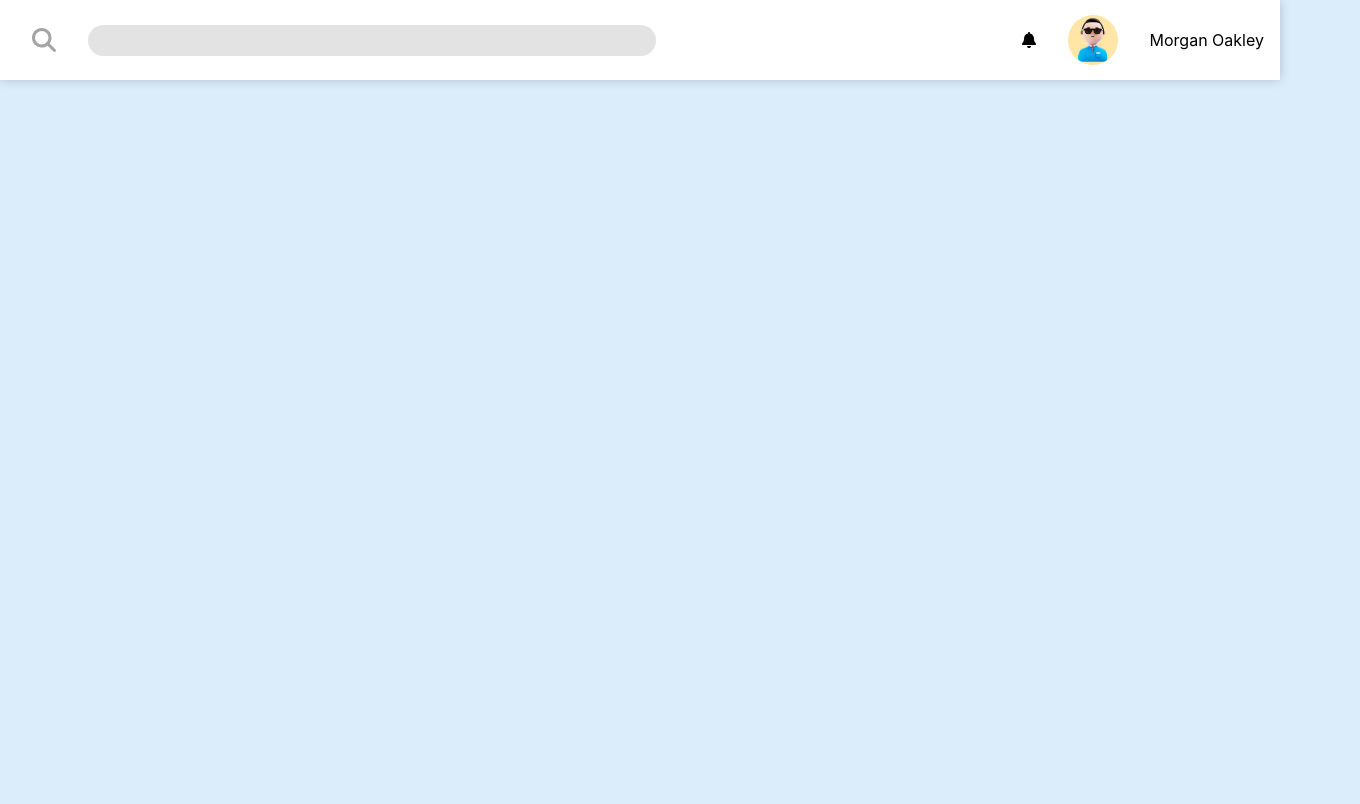
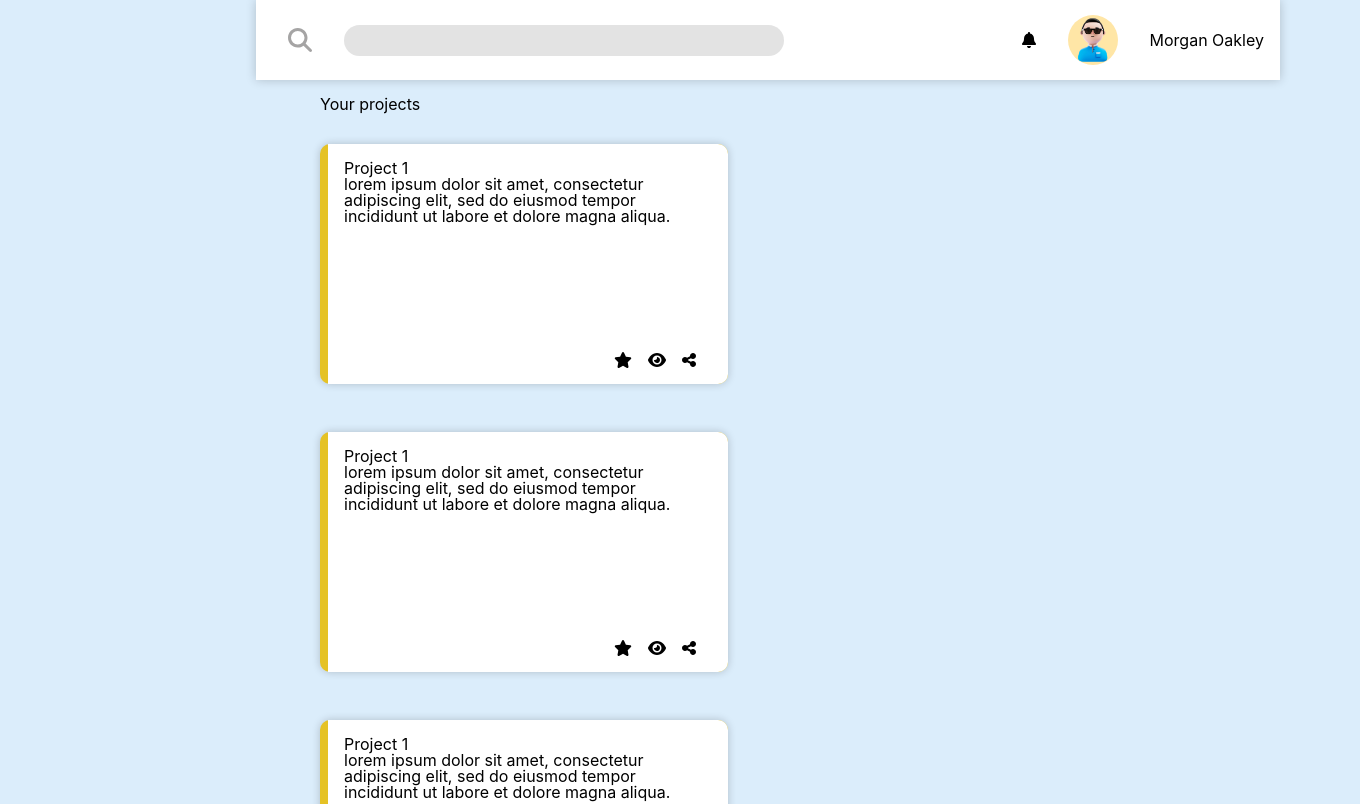
Before and after one commit to nicoriera/test-12p5-frontend, a React (Create React App) app: page / in a window 1280 px wide. Shown: the top 804 px of the page, 1360 px wide, since content can reach past the window. Built offline with nearby package versions, Linux system fonts and the light colour scheme.

Commit message:
feat project card create component card

```diff
--- a/src/App.js
+++ b/src/App.js
@@ -1,11 +1,31 @@
+import Card from "./components/Card/Card";
 import NavBar from "./components/NavBar/NavBar";
+import { library } from "@fortawesome/fontawesome-svg-core";
+import {
+  faStar,
+  faBars,
+  faMagnifyingGlass,
+  faBell,
+  faEye,
+  faShareNodes,
+} from "@fortawesome/free-solid-svg-icons";
+
+library.add(faStar, faBars, faMagnifyingGlass, faBell, faEye, faShareNodes);
 
 function App() {
   return (
     <>
       <NavBar />
       <div className="main_content">
-        <h1>Hello World</h1>
+        <h1>Your projects</h1>
+        <div className="card_container">
+          <Card />
+          <Card />
+          <Card />
+          <Card />
+          <Card />
+          <Card />
+        </div>
       </div>
     </>
   );
--- /dev/null
+++ b/src/components/Card/Card.js
@@ -0,0 +1,25 @@
+import React from "react";
+import { FontAwesomeIcon } from "@fortawesome/react-fontawesome";
+
+const Card = () => {
+  return (
+    <div className="card">
+      <div className="card_background_white">
+        <div className="card_header">
+          <h2>Project 1</h2>
+          <p>
+            lorem ipsum dolor sit amet, consectetur adipiscing elit, sed do
+            eiusmod tempor incididunt ut labore et dolore magna aliqua.
+          </p>
+        </div>
+        <div className="card_footer_left">
+          <FontAwesomeIcon icon="fa-star" />
+          <FontAwesomeIcon icon="fa-eye" />
+          <FontAwesomeIcon icon="fa-share-nodes" />
+        </div>
+      </div>
+    </div>
+  );
+};
+
+export default Card;
--- /dev/null
+++ b/src/components/Card/card.scss
@@ -0,0 +1,67 @@
+.card_container {
+  display: flex;
+  flex-direction: column;
+  gap: 2rem;
+  margin-top: 2rem;
+  min-height: 10rem;
+
+  .card {
+    display: flex;
+    flex-direction: column;
+    max-width: 25rem;
+    padding-left: 0.5rem;
+    min-height: 10rem;
+    margin-bottom: 1rem;
+    border-radius: $border-radius-card;
+    box-shadow: 0 0 8px rgba(0, 0, 0, 0.2);
+    transform: transform 0.2s ease;
+    background-color: $background-color-card;
+
+    .card_background_white {
+      display: flex;
+      flex-direction: column;
+      justify-content: space-between;
+      background-color: white;
+      height: 100%;
+      min-height: 10rem;
+      border-top-right-radius: $border-radius-card;
+      border-bottom-right-radius: $border-radius-card;
+      padding: 1rem;
+    }
+
+    .card_footer_left {
+      display: flex;
+      flex-direction: row;
+      justify-content: right;
+      align-items: center;
+      padding: 0 1rem;
+
+      svg {
+        margin-left: 1rem;
+      }
+    }
+  }
+}
+
+@media (min-width: 768px) {
+  .main_content {
+    margin-left: 19rem;
+    padding: 1rem;
+    width: 80%;
+  }
+
+  .card_container {
+    display: grid;
+    grid-template-columns: repeat(auto-fit, minmax(20rem, 1fr));
+    width: 60%;
+    margin: 2rem 0;
+    padding: 0;
+
+    .card {
+      display: flex;
+      flex-direction: column;
+      margin-bottom: 1rem;
+      min-height: 15rem;
+    }
+  }
+}
--- a/src/components/NavBar/NavBar.js
+++ b/src/components/NavBar/NavBar.js
@@ -1,10 +1,6 @@
 import React from "react";
 import { FontAwesomeIcon } from "@fortawesome/react-fontawesome";
-import {
-  faBars,
-  faMagnifyingGlass,
-  faBell,
-} from "@fortawesome/free-solid-svg-icons";
+
 import avatar from "../../assets/avatar.jpg";
 
 const NavBar = () => {
@@ -12,11 +8,11 @@ const NavBar = () => {
     <div className="navbar_container">
       <div className="navbar_mobil">
         <div className="hamburger_logo_mobil">
-          <FontAwesomeIcon icon={faBars} />
+          <FontAwesomeIcon icon="fa-bars" />
         </div>
         <div className="logo-avatar">
           <div className="search_logo">
-            <FontAwesomeIcon icon={faMagnifyingGlass} />
+            <FontAwesomeIcon icon="fa-magnifying-glass" />
           </div>
           <img src={avatar} alt="Avatar" className="avatar" />
         </div>
@@ -24,12 +20,12 @@ const NavBar = () => {
       <div className="navbar_desktop">
         <div className="logo_input">
           <div className="search_logo">
-            <FontAwesomeIcon icon={faMagnifyingGlass} />
+            <FontAwesomeIcon icon="fa-magnifying-glass" />
           </div>
           <input type="text" placeholder="" />
         </div>
         <div className="avatar_name">
-          <FontAwesomeIcon icon={faBell} />
+          <FontAwesomeIcon icon="fa-bell" />
           <img src={avatar} alt="Avatar" className="avatar" />
           <h2>Morgan Oakley</h2>
         </div>
--- a/src/components/NavBar/navbar.scss
+++ b/src/components/NavBar/navbar.scss
@@ -68,6 +68,9 @@
 
 @media (min-width: 768px) {
   .navbar_container {
+    right: 0;
+    width: 80%;
+
     .navbar_mobil {
       display: none;
     }
--- a/src/styles/index.scss
+++ b/src/styles/index.scss
@@ -1,6 +1,7 @@
 @import "reset.scss";
 @import "./variables.scss";
 @import "../components/NavBar/navbar.scss";
+@import "../components/Card/card.scss";
 
 body {
   margin: 0;
@@ -18,6 +19,8 @@ code {
 }
 
 .main_content {
-  margin-top: 3rem;
+  display: flex;
+  flex-direction: column;
+  margin-top: 5rem;
   padding: 1rem;
 }
--- a/src/styles/variables.scss
+++ b/src/styles/variables.scss
@@ -1,6 +1,8 @@
 // Couleurs
 $background-color: #dbedfb;
+$background-color-card: rgb(229, 194, 37);
 $padding-size: 1rem;
 $icon-color: rgb(165, 164, 164);
 $avatar-size: 50px;
 $border-radius: 20px;
+$border-radius-card: 10px;
```
